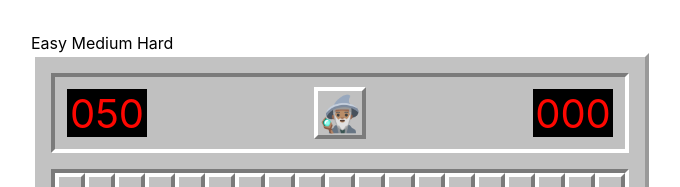
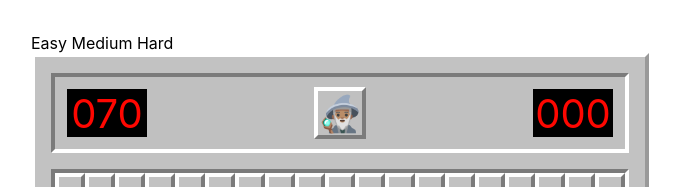
Before and after one commit to eh4git/react_minesweeper, a React (Create React App) app: page / in a window 1280 px wide. Shown: the top 187 px of the page, without its empty margins (300-980 px from the left). Built offline with nearby package versions, Linux system fonts and the light colour scheme.

Commit message:
fixed logic to always open multiple cells on first click

```diff
--- a/src/components/App/index.tsx
+++ b/src/components/App/index.tsx
@@ -1,4 +1,4 @@
-import React, { useState, useEffect, ReactEventHandler } from "react";
+import React, { useState, useEffect } from "react";
 import Button from "../Button";
 import NumberDisplay from "../NumberDispaly";
 import DifficultySettings from "../DifficultySettings";
@@ -63,14 +63,18 @@ const App: React.FC = () => {
 
   const handleCellClick = (rowParam: number, colParam: number) => (): void => {
     let newCells = cells.slice();
-
+    console.log(newCells[rowParam][colParam]);
     //  ------Starting the Game------
     if (!live) {
-      if (newCells[rowParam][colParam].value === CellValue.Bomb) {
+      if (
+        newCells[rowParam][colParam].value === CellValue.Bomb ||
+        newCells[rowParam][colParam].value !== CellValue.None
+      ) {
         let isABomb = true;
         while (isABomb) {
+          console.log(isABomb);
           newCells = generateCells();
-          if (newCells[rowParam][colParam].value !== CellValue.Bomb) {
+          if (newCells[rowParam][colParam].value === CellValue.None) {
             isABomb = false;
             break;
           }
--- a/src/constants/index.ts
+++ b/src/constants/index.ts
@@ -1,3 +1,3 @@
 export const MAX_ROWS = 19;
 export const MAX_COLS = 19;
-export const NO_OF_BOMBS = 50;
+export const NO_OF_BOMBS = 70;
```
Also changed, not shown: 1 other file (tests, documents, lock files or other folders).
